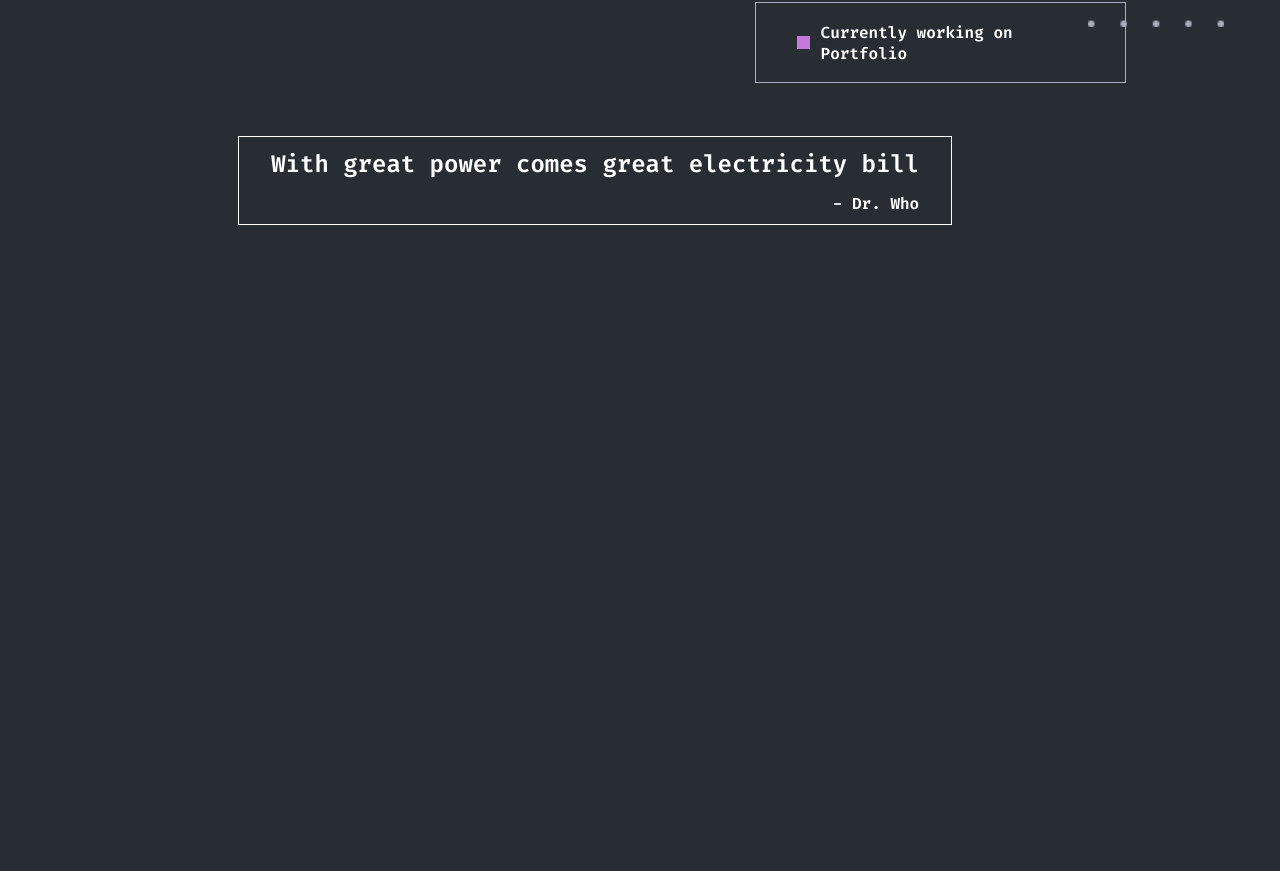
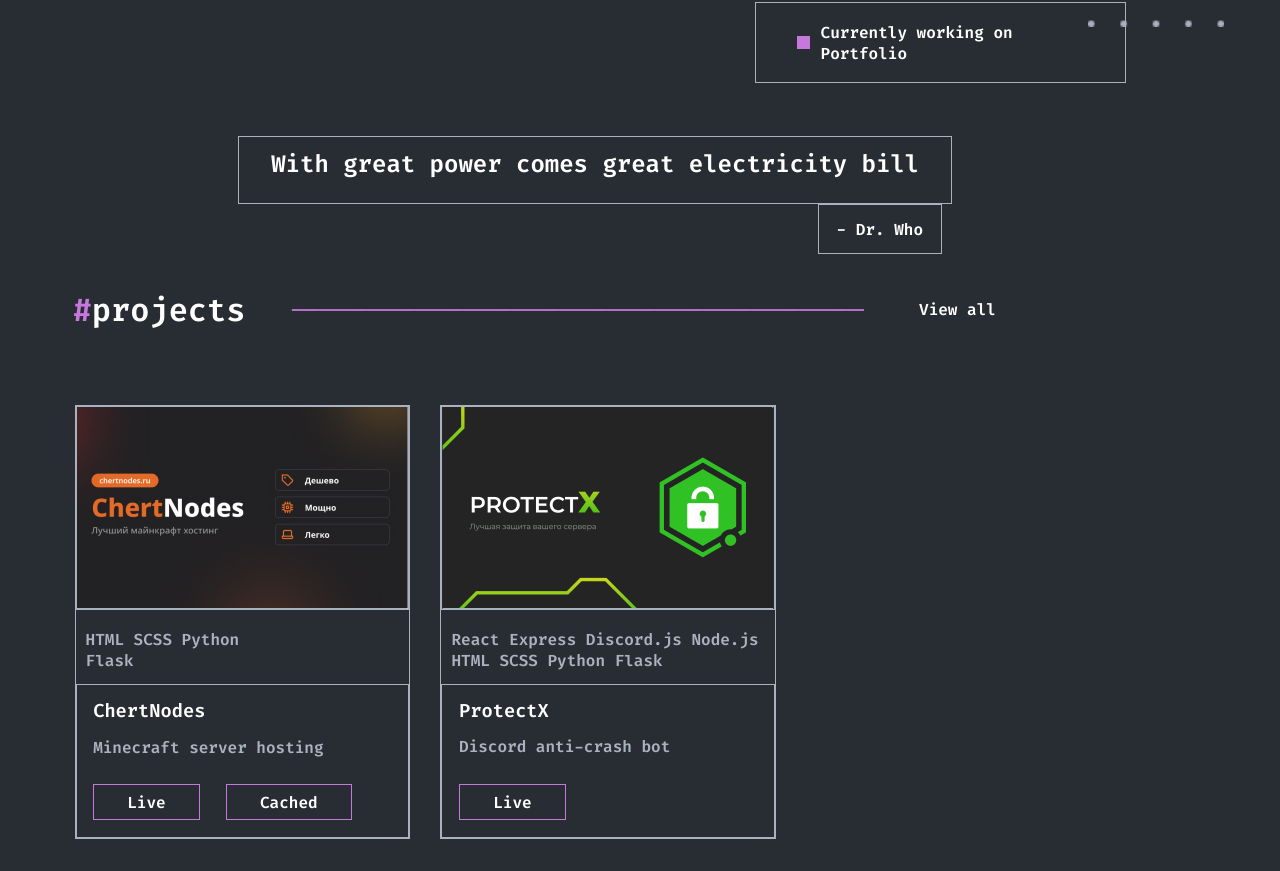
Before and after one commit to timurrozmetow/Portfolio, a plain HTML site: page index.html in a window 1280 px wide. Shown: the part 549-1420 px from the top of the page. Before the commit the page ends 800 px from the top, so only its background shows below. Drawn offline with Linux system fonts and the light colour scheme.

Commit message:
block of projects

```diff
--- a/index.html
+++ b/index.html
@@ -56,10 +56,72 @@
         <div class="mainStatus">
         <div class="status">
             <h2>With great power  comes great electricity bill</h2>
-                <p>- Dr. Who</p>
+        </div>
         </div> <!-- end of status  -->
+        <!-- main title status -->
+       <div class="mainTitle">
+        <div class="status1">
+            <p>- Dr. Who</p>
         </div>
-
+        </div>
+        <div class="titleOf">
+            <h1><span>#</span>projects</h5>
+            <span>------------------------------------------------------------</span>
+            <p>View all</p>
+        </div>
+        <!-- end of title status -->
+        <div class="blockOfMain">
+            <!-- first -->
+            <div class="first">
+                <img class="BlockOfImg" src="img/first.jpg" alt="first">
+                <div class="titleOfBlock">
+                    HTML SCSS Python  <br>
+                    Flask
+                </div>
+                <div class="bottomOfBLock">
+                    <h3>ChertNodes</h3>
+                    <p>Minecraft server hosting
+                    </p>
+                    <div class="buttonMin LeftPad">Live</div>
+                    <div class="buttonMin">Cached</div>
+                </div>
+            </div>
+            <!-- end of first -->
+            <!-- start second -->
+            <div class="first">
+                <img class="BlockOfImg" src="img/second.png" alt="first">
+                <div class="titleOfBlock">
+                    React Express Discord.js Node.js<br>
+                    HTML SCSS Python Flask
+                </div>
+                <div class="bottomOfBLock">
+                    <h3>ProtectX</h3>
+                    <p>Discord anti-crash bot</p>
+                    <div class="buttonMin LeftPad">Live</div>
+                    </div>
+            </div>
+            <!-- end of second -->
+            <!-- start third -->
+            <div class="first">
+                <img class="BlockOfImg" src="img/third.png" alt="first">
+                <div class="titleOfBlock">
+                    CSS Express Node.js
+                </div>
+                <div class="bottomOfBLock">
+                    <h3>Kahoot Answers <br>
+                        Viewer
+                    </h3>
+                    <p>Get answers to your kahoot quiz</p>
+                    <div class="buttonMin LeftPad">Live</div>
+                </div>
+            </div>
+            <!-- end of third -->
+        </div>
+        <!-- end of BlockOfMain -->
+        <div class="skills">
+            <div class="leftSkills"></div>
+            <div class="rightSkills"></div>
+        </div>
         <!-- end of code -->
         </div>
 </body>
--- a/style/style.css
+++ b/style/style.css
@@ -84,7 +84,7 @@ header{
     transition: 0.5s;
     cursor: pointer;
 }
-.button:hover{
+.button:hover , .buttonMin:hover{
     background-color: var(--primary);
     color: black;
     border-radius: 25px;
@@ -134,8 +134,19 @@ header{
 .status{
     display: inline-block;
     padding: 1% 3%;
-    border: 1px solid white;
+    border: 1px solid var(--secondary);
     margin:  0 auto;
+}
+.status1{
+    display: inline-block;
+    text-align: end;
+    border: 1px solid var(--secondary);
+    padding: 1.5% 2%;
+    margin-bottom: 4%;
+}
+.mainTitle{
+    width: 82.6%;
+    text-align: end;
 }
 .status h2{
     padding-bottom: 2%;
@@ -144,3 +155,61 @@ header{
     text-align:end ;
 
 }
+/* end of status */
+
+/* start titleOf */
+.titleOf{
+    display: flex;
+    align-items: center;
+    padding-bottom: 5%;
+}
+.titleOf span{
+    color:var(--primary);
+}
+.titleOf span, .titleOf p{
+    margin-left: 5%;
+}
+/* end of titleOf */
+/* start mainBLock */
+.first{
+    display: inline-block;
+    border: 1px solid var(--secondary);
+    margin: 2% 1%;
+
+}
+.titleOfBlock{
+    padding: 4% 3%;
+    color: var(--secondary);
+}
+.BlockOfImg, .bottomOfBLock{
+    border: 1px solid var(--secondary);
+}
+.bottomOfBLock h3{
+    padding: 4% 5%;
+}
+.bottomOfBLock p {
+    color: var(--secondary);
+    padding: 0 5%;
+    margin-bottom: 3%;
+}
+.buttonMin{
+    display:inline-block;
+    transition: 0.5s;
+    padding:  2% 10%;
+    border: 1px solid var(--primary);
+    margin: 5% 0 5% 5%;
+}
+/* end of BlockOfMain */
+
+/* start Skill */
+.skill{
+    min-height: 40vh;
+    background-color: #C778DD;
+}
+.leftSkills{
+    background-color: aqua;
+}
+.rightSkills{
+    background-color: firebrick;
+}
+/* end Skill */
```
Also changed, not shown: img/first.jpg (renamed from img/Rectangle 22.jpg), img/second.png (renamed from img/Rectangle 22.png), img/third.png (renamed from img/Rectangle 22(1).png).
